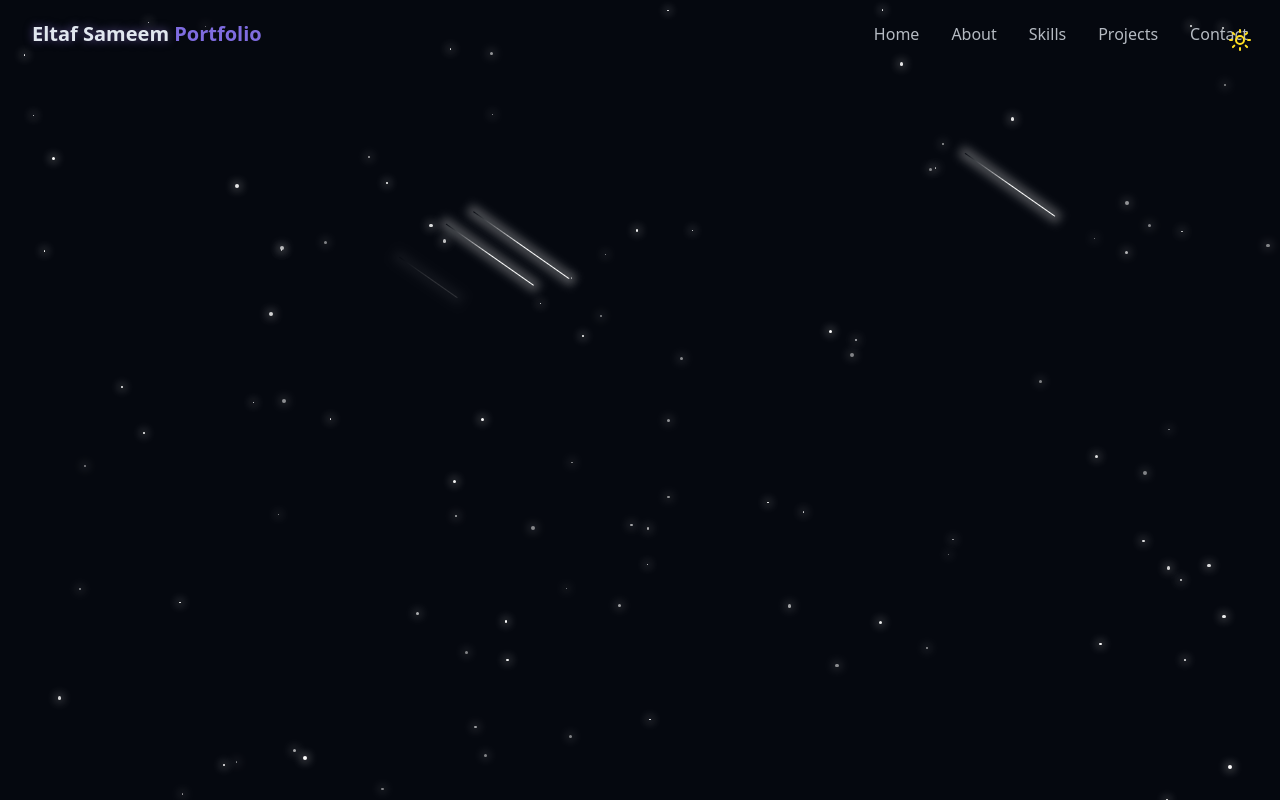
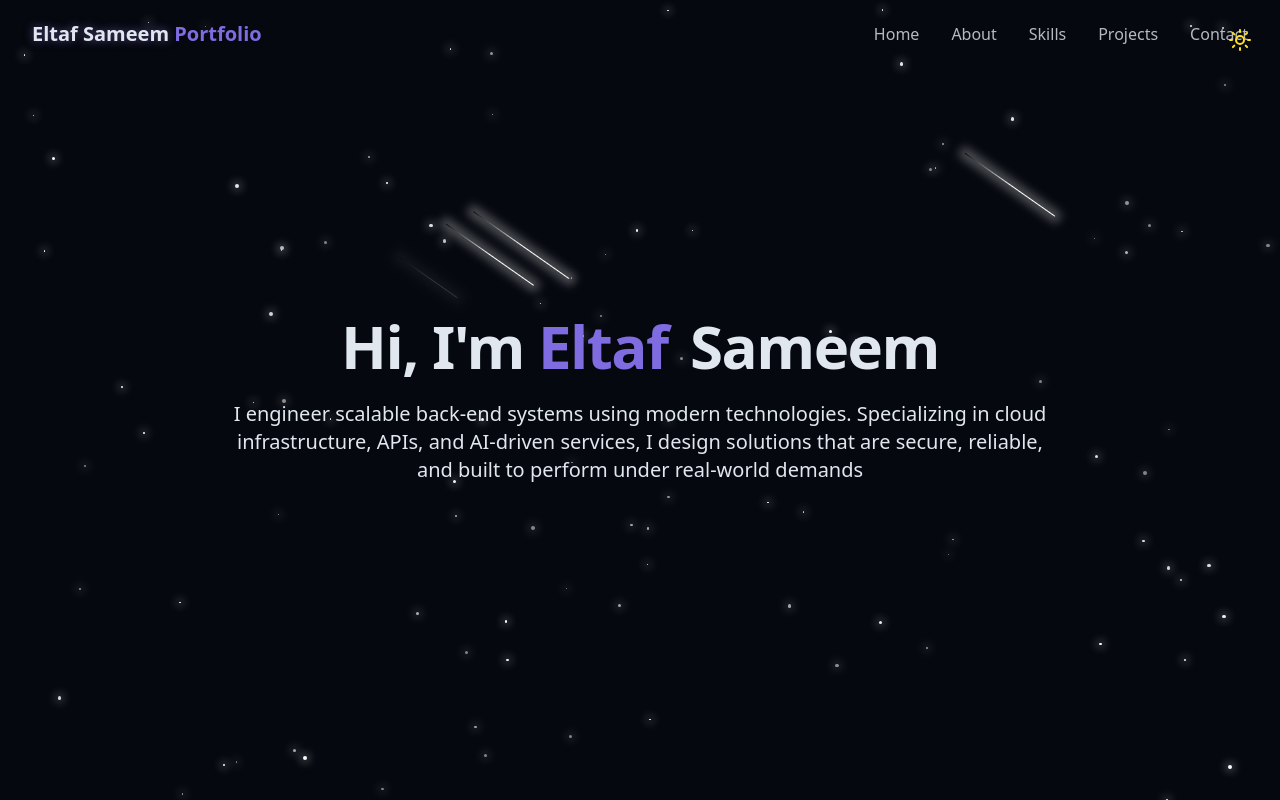
Before and after one commit to Eltaf-Sameem/personal-portfolio-website, a React (Vite) app: page / in a window 1280 px wide. Built offline with nearby package versions, Linux system fonts and the light colour scheme.

Commit message:
added Hero section

```diff
--- /dev/null
+++ b/src/components/HeroSection.jsx
@@ -0,0 +1,29 @@
+export const HeroSection = () => {
+    return (
+        <section
+            id="hero"
+            className="relative min-h-screen flex flex-col items-center justify-center px-4"
+        >
+            <div className="container max-w-4xl mx-auto text-center z-10">
+                <div className="space-y-6">
+
+                    <h1 className="text-4xl md:text-6xl font-bold tracking-tight">
+                        <span className="opacity-0 animate-fade-in"> Hi, I'm</span>
+                        <span className="text-primary opacity-0 animate-fade-in-delay-1"> Eltaf</span>
+                        <span className="text-gradient ml-2 opacity-0 animate-fade-in-delay-2"> Sameem</span>
+                    </h1>
+
+                    <p className="text-lg md:text-xl text-muted-foreground max-w-4xl mx-auto opacity-0 animate-fade-in-delay-3"> {/*was max-2-2xl*/ }
+                        I engineer scalable back-end systems using modern technologies.
+                        Specializing in cloud infrastructure, APIs, and AI-driven services,
+                        I design solutions that are secure, reliable, and built to perform under real-world demands
+                    </p>
+
+
+
+                </div>
+            </div>
+
+
+        </section>);
+};
--- a/src/pages/Home.jsx
+++ b/src/pages/Home.jsx
@@ -1,6 +1,7 @@
 import { StarBackground } from "@/components/StarBackground";
 import { ThemeToggle } from "../components/ThemeToggle";
 import { NavBar } from "../components/Navbar";
+import { HeroSection } from "@/components/HeroSection";
 
 export const Home = () => {
     return <div className="min-h-screen bg-background text-foreground overflow-x-hidden">
@@ -15,6 +16,9 @@ export const Home = () => {
         <NavBar />
 
         {/* Main Content */}
+        <main>
+            <HeroSection />
+        </main>
 
         {/* Footer */}
 
```
